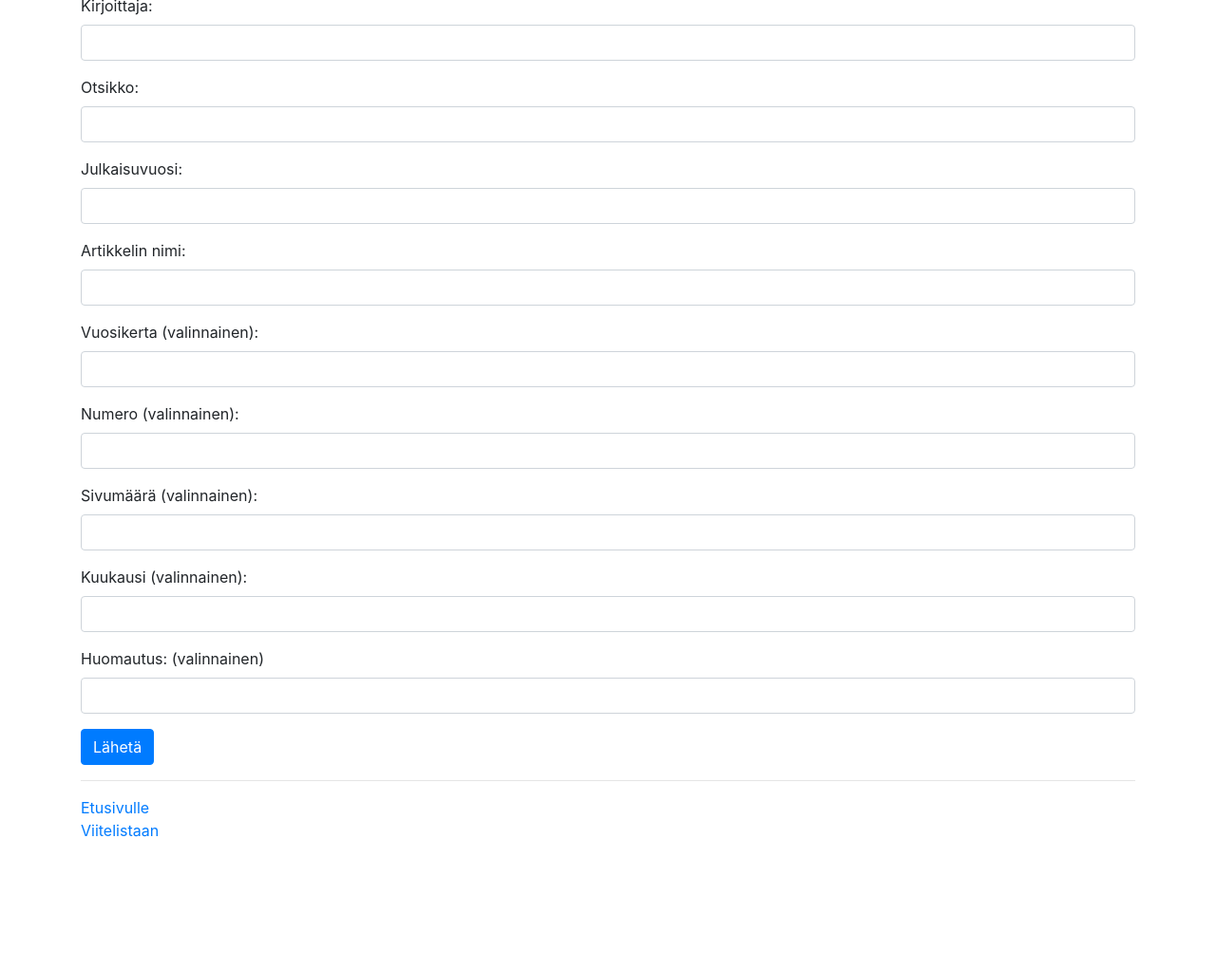
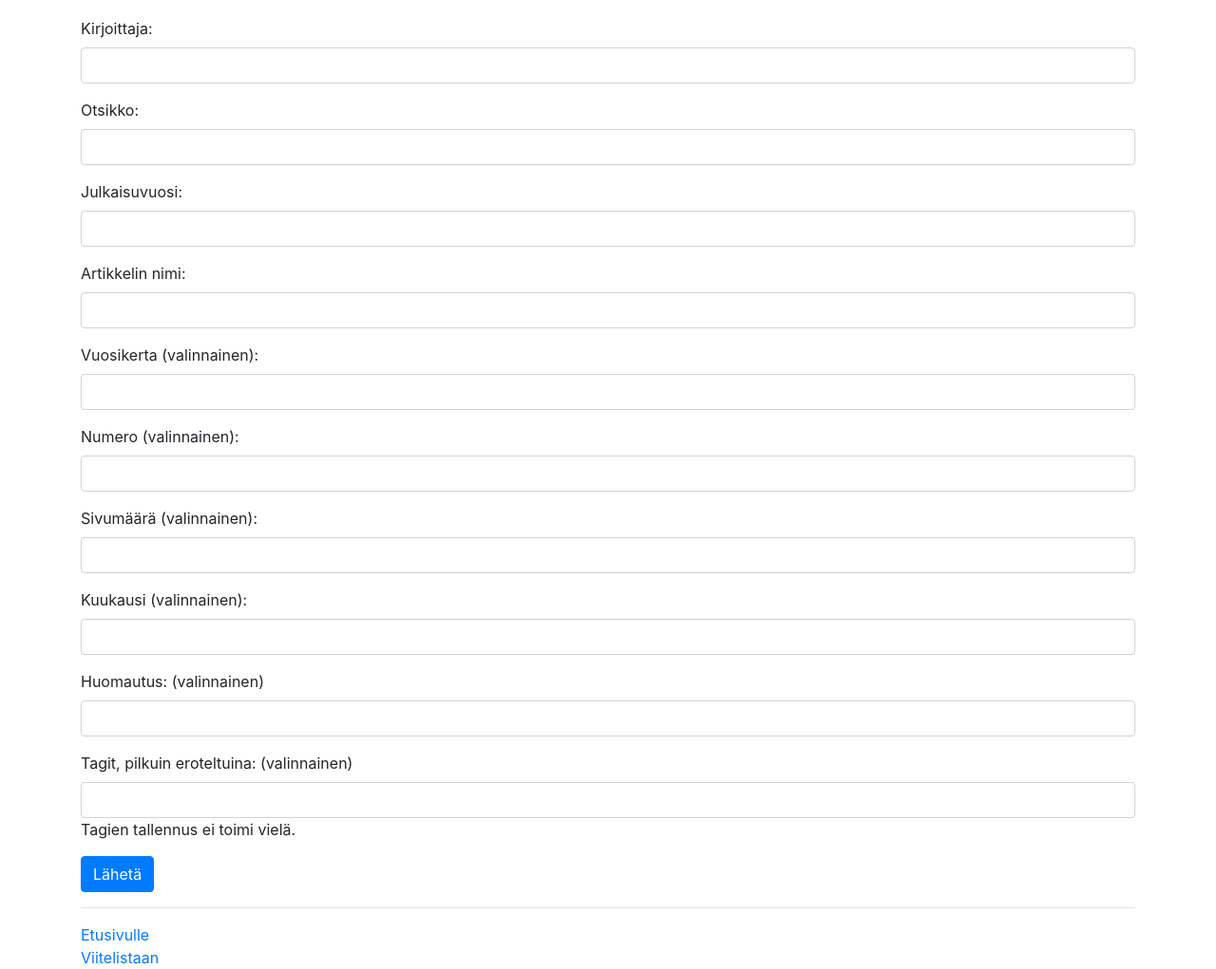
Before and after one commit to asvorg/ohtu-miniprojekti, a Flask app: a page that uses src/frontend/templates/edit.html in a window 1280 px wide. Shown: the part 140-1161 px from the top of the page at 95% size. Before the commit the page ends 1022 px from the top, so only its background shows below. Run offline with Flask 3, Linux system fonts and the light colour scheme; data that the repository does not hold is empty; some libraries are stand-ins or nearby versions.

Commit message:
Jotain tulevaa tagitoimintoa varten

```diff
--- a/src/app.py
+++ b/src/app.py
@@ -128,7 +128,8 @@ def list(user):
 def edit(user, cite_key):
     if request.method == "GET":
         cite = get_article_from_db_by_cite_key(user, cite_key)
-        return render_template("edit.html", cite=cite)
+        tags = [] # TODO: backendiin funktio, joka palauttaa tagit
+        return render_template("edit.html", cite=cite, tags=tags)
     if request.method == "POST":
         # poisto
         delete_article_by_cite_key(user, cite_key)
@@ -147,7 +148,9 @@ def edit(user, cite_key):
         bibtex_result = to_bibtex_article(author, title, journal, year, volume, number, pages, month, note)
         add_article_to_db(user, bibtex_result)
 
-        cites = get_article_from_db_by_user(user)
+        # lomakkeelta tagit pilkuin eroteltuina
+        tags = request.form["Tagit"]
+        # TODO: backendiin tagien päivitys tietokantaan tms.
 
         return redirect("/list/"+user)
 
--- a/src/frontend/templates/edit.html
+++ b/src/frontend/templates/edit.html
@@ -7,6 +7,8 @@
     <link rel="stylesheet" href="https://stackpath.bootstrapcdn.com/bootstrap/4.5.2/css/bootstrap.min.css">
 </head>
 <body>
+
+    {{ tags }}
 
 <div class="container mt-5">
     <h2>Muokkaa viitettä</h2>
@@ -60,6 +62,11 @@
             <input type="text" class="form-control" name="Huomautus" value="{{cite.note}}">
         </div>
 
+        <div class="form-group">
+            <label for="Tagit">Tagit, pilkuin eroteltuina: (valinnainen)</label>
+            <input type="text" class="form-control" name="Tagit" value="{% for tag in tags %}{{tag}}{% if not loop.last %},{% endif %}{% endfor %}">
+            <p>Tagien tallennus ei toimi vielä.</p>
+        </div>
 
         <button type="submit" class="btn btn-primary">Lähetä</button>
     </form>
```
